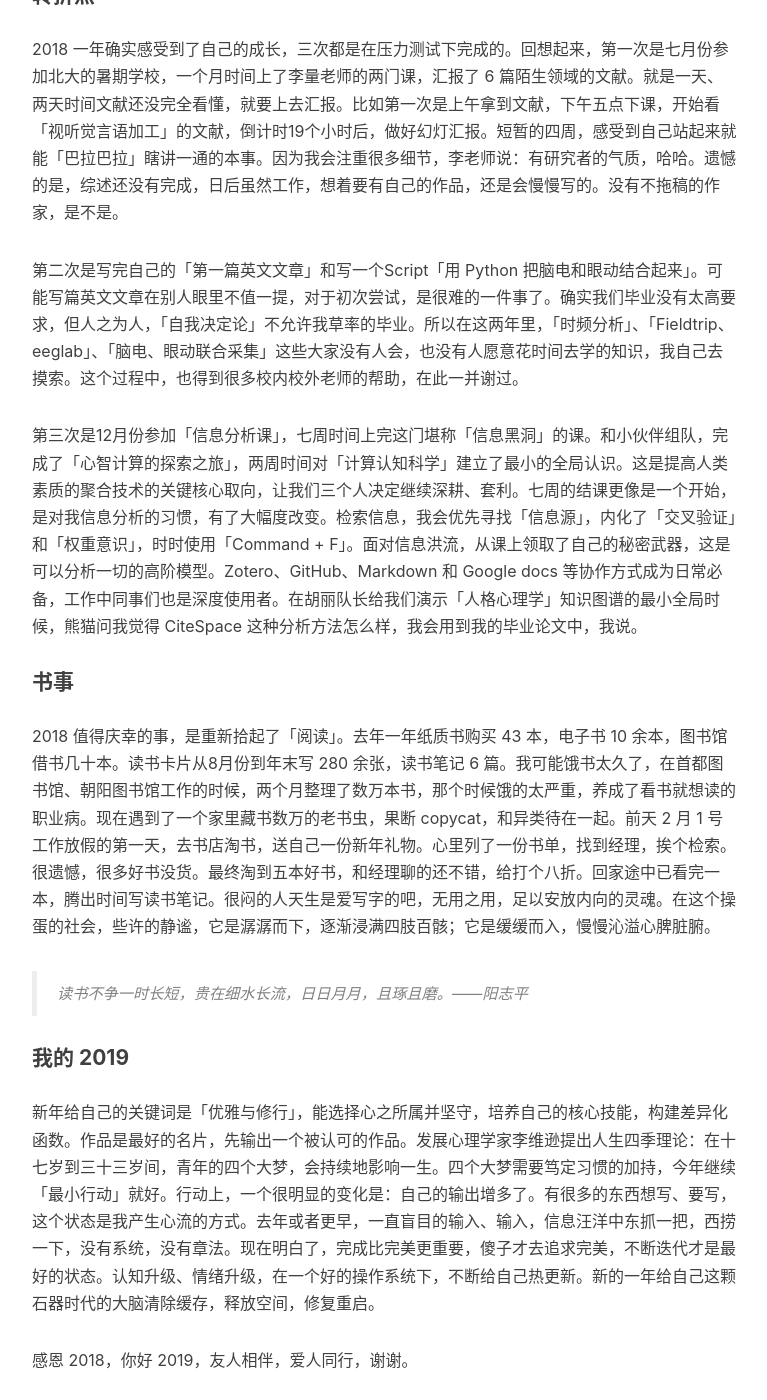
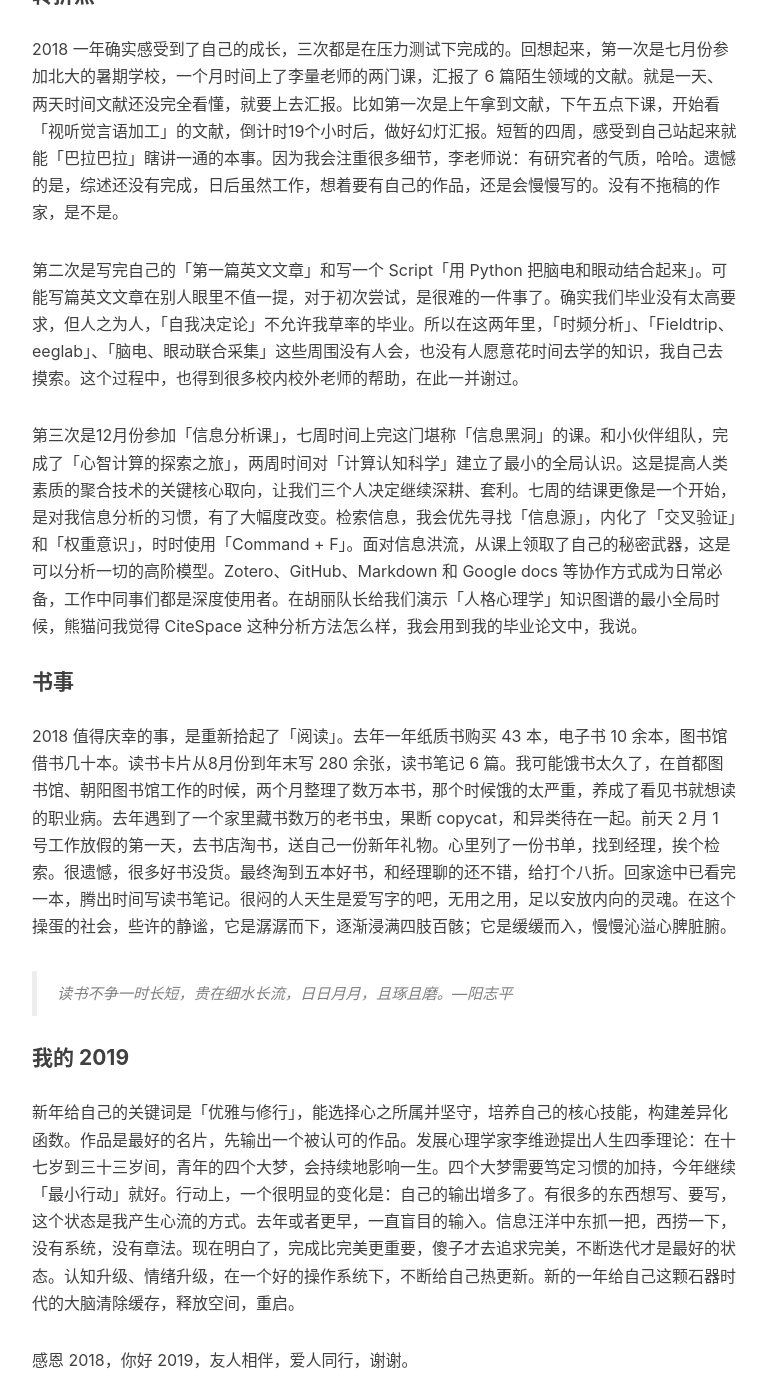
Before and after one commit to zapp926/blog, a Jekyll site: the page built from _posts/2019-02-03-My2018.md, in a window 1280 px wide and 1400 px high, scrolled down 1445 px. Shown: the whole window, without its empty margins (233-1000 px from the left). Built offline with Jekyll 4.4.1, drawn with Linux system fonts in a browser that asks for light colours; nearby versions of some CDN libraries; comment, search, counter and statistics services are not loaded; some of the changed text lies outside the part shown.

Commit message:
change blog

```diff
--- a/_posts/2019-02-03-My2018.md
+++ b/_posts/2019-02-03-My2018.md
@@ -16,28 +16,28 @@
 
 曾写下「愿年终回首，虽百般艰难，却已然飞渡千山。」现在回想过去的一年，有黑色五月，有灿漫时光。两人携手相伴，经过千山，沿途风景有鸟语花香、风和日丽，也有狂风暴雨、险峰迭出。两人有时走走停停，亦会狂奔疾驰。举着火把，面对前方荡荡扬尘，周身「喧嚣」此彼伏伏，两个小黑点渐渐融合。
 
-年终回首，沉思寻迹，回忆不出太多细节。人本身就有这种认知偏差，容易向前看，回顾过去会失去很多细节。几分钟回想一年，生活的片段闪回浮现，当时的撕心裂肺、美好激情已变得平平淡淡，更显真实。和女朋友说，亏欠她太多，和我这个「闷」的人在一起，约会的地方不是在图书馆就是书店，两人唯一的消遣是我爱看的话剧。几天前茶馆又在售票，回忆到去年我们坐在前排正中的位置，看「茶馆」的感觉。常四爷一句，「我爱国，可谁爱我呀！」，心头一酸，泪水生出来。疯狂的时候，我俩一周连着看过四场话剧。和她在一起后，我们有着自己的品味。有一晚，我们看完「天之骄子」回学校，路上女友说，曹植是如何都坐不上皇位的。倘若那个文才福艳、粲溢古今的曹植，那个传世美文「洛神赋」的书写者，果真江山坐定，是否还能写出「微幽兰之芬蔼兮，步踟蹰于山隅」？去年我们走过了四周年，想起王老师说，她们问卷收集的数据表示夫妻们是四年之痒，不是七年之痒。也时有争吵，我相信初心不变，就是余生。她，眉目笑语都会令我大病一场的人。
+年终回首，沉思寻迹，回忆不出太多细节。人本身就有这种认知偏差，容易向前看，回顾过去会失去很多细节。几分钟回想一年，生活的片段闪回浮现，当时的撕心裂肺、美好激情已变得平平淡淡，更显真实。和女朋友说，亏欠她太多，和我这个「闷」的人在一起，约会的地方不是在图书馆就是书店，两人唯一的消遣是我爱看的话剧。几天前茶馆又在售票，回忆到去年我们坐在前排正中的位置，看「茶馆」的感觉。常四爷一句，「我爱国，可谁爱我呀！」，心头一酸，泪水生出来。疯狂的时候，我俩一周连着看过四场话剧。和她在一起后，我们有着自己的品味。有一晚，我们看完「天之骄子」回学校，路上女友说，曹植是如何都坐不上皇位的。倘若那个文才富艳、粲溢古今的曹植，那个传世美文「洛神赋」的书写者，果真江山坐定，是否还能写出「微幽兰之芬蔼兮，步踟蹰于山隅」？去年我们走过了四周年，想起王老师说，她们问卷收集的数据表示夫妻们是四年之痒，不是七年之痒。也时有争吵，我相信初心不变，就是余生。她，眉目笑语都会令我大病一场的人。
 
 年终给自己的关键词是「慢慢地安静」。去年生日那天，参加完心理学大会，在纸上写下，「在这个一切都很急的国家，要花大力气让自己静下来、慢下来，生日快乐！」正如宇文所安所说，「我是非常喜欢王维的，他不是一个真正安静的诗人，却是一个用很大力气让自己安静下来的人，就像『安禅制毒龙』这样的诗句，反倒显得他特别有力量。」
 
-年末最后一天，友人问：今年最大的改变是什么？心理学算入门了吧！6 年的化学经验，到 2 年的蜕皮，感谢导师的包容，有着自由的试错空间。马上要毕业了，才对心理学有了感觉。想起研一问刘芳师姐，毕业的感觉。师姐也说，博士四年，现在才对研究有了些感觉。每个人都不会安于现状，想要寻求改变。选择心理学这条少有人走的路，有着内在动机的驱动。没有觉得转行的成本有多高，反而现在有着很大的自由度。Anyway，没有白走的路，心理学才刚刚上路。
+年末最后一天，友人问：今年最大的改变是什么？心理学算入门了吧！6 年的化学经验，到 2 年的蜕皮，感谢导师的包容，有着自由的试错空间。马上要毕业了，才对心理学有了感觉。想起研一问刘芳师姐，毕业的感觉。师姐也说，博士四年，现在才对研究有了些感觉。每个人都不会安于现状，想要寻求改变。选择心理学这条少有人走的路，有着内在动机的驱动。没有觉得转行的成本有多高，现在有着更大的自由度。Anyway，没有白走的路，心理学才刚刚上路。
 
 #### 转折点
 
 2018 一年确实感受到了自己的成长，三次都是在压力测试下完成的。回想起来，第一次是七月份参加北大的暑期学校，一个月时间上了李量老师的两门课，汇报了 6 篇陌生领域的文献。就是一天、两天时间文献还没完全看懂，就要上去汇报。比如第一次是上午拿到文献，下午五点下课，开始看「视听觉言语加工」的文献，倒计时19个小时后，做好幻灯汇报。短暂的四周，感受到自己站起来就能「巴拉巴拉」瞎讲一通的本事。因为我会注重很多细节，李老师说：有研究者的气质，哈哈。遗憾的是，综述还没有完成，日后虽然工作，想着要有自己的作品，还是会慢慢写的。没有不拖稿的作家，是不是。
 
-第二次是写完自己的「第一篇英文文章」和写一个Script「用 Python 把脑电和眼动结合起来」。可能写篇英文文章在别人眼里不值一提，对于初次尝试，是很难的一件事了。确实我们毕业没有太高要求，但人之为人，「自我决定论」不允许我草率的毕业。所以在这两年里，「时频分析」、「Fieldtrip、eeglab」、「脑电、眼动联合采集」这些大家没有人会，也没有人愿意花时间去学的知识，我自己去摸索。这个过程中，也得到很多校内校外老师的帮助，在此一并谢过。
+第二次是写完自己的「第一篇英文文章」和写一个 Script「用 Python 把脑电和眼动结合起来」。可能写篇英文文章在别人眼里不值一提，对于初次尝试，是很难的一件事了。确实我们毕业没有太高要求，但人之为人，「自我决定论」不允许我草率的毕业。所以在这两年里，「时频分析」、「Fieldtrip、eeglab」、「脑电、眼动联合采集」这些周围没有人会，也没有人愿意花时间去学的知识，我自己去摸索。这个过程中，也得到很多校内校外老师的帮助，在此一并谢过。
 
-第三次是12月份参加「信息分析课」，七周时间上完这门堪称「信息黑洞」的课。和小伙伴组队，完成了「心智计算的探索之旅」，两周时间对「计算认知科学」建立了最小的全局认识。这是提高人类素质的聚合技术的关键核心取向，让我们三个人决定继续深耕、套利。七周的结课更像是一个开始，是对我信息分析的习惯，有了大幅度改变。检索信息，我会优先寻找「信息源」，内化了「交叉验证」和「权重意识」，时时使用「Command + F」。面对信息洪流，从课上领取了自己的秘密武器，这是可以分析一切的高阶模型。Zotero、GitHub、Markdown 和 Google docs 等协作方式成为日常必备，工作中同事们也是深度使用者。在胡丽队长给我们演示「人格心理学」知识图谱的最小全局时候，熊猫问我觉得 CiteSpace 这种分析方法怎么样，我会用到我的毕业论文中，我说。
+第三次是12月份参加「信息分析课」，七周时间上完这门堪称「信息黑洞」的课。和小伙伴组队，完成了「心智计算的探索之旅」，两周时间对「计算认知科学」建立了最小的全局认识。这是提高人类素质的聚合技术的关键核心取向，让我们三个人决定继续深耕、套利。七周的结课更像是一个开始，是对我信息分析的习惯，有了大幅度改变。检索信息，我会优先寻找「信息源」，内化了「交叉验证」和「权重意识」，时时使用「Command + F」。面对信息洪流，从课上领取了自己的秘密武器，这是可以分析一切的高阶模型。Zotero、GitHub、Markdown 和 Google docs 等协作方式成为日常必备，工作中同事们都是深度使用者。在胡丽队长给我们演示「人格心理学」知识图谱的最小全局时候，熊猫问我觉得 CiteSpace 这种分析方法怎么样，我会用到我的毕业论文中，我说。
 
 #### 书事
 
-2018 值得庆幸的事，是重新拾起了「阅读」。去年一年纸质书购买 43 本，电子书 10 余本，图书馆借书几十本。读书卡片从8月份到年末写 280 余张，读书笔记 6 篇。我可能饿书太久了，在首都图书馆、朝阳图书馆工作的时候，两个月整理了数万本书，那个时候饿的太严重，养成了看书就想读的职业病。现在遇到了一个家里藏书数万的老书虫，果断 copycat，和异类待在一起。前天 2 月 1 号工作放假的第一天，去书店淘书，送自己一份新年礼物。心里列了一份书单，找到经理，挨个检索。很遗憾，很多好书没货。最终淘到五本好书，和经理聊的还不错，给打个八折。回家途中已看完一本，腾出时间写读书笔记。很闷的人天生是爱写字的吧，无用之用，足以安放内向的灵魂。在这个操蛋的社会，些许的静谧，它是潺潺而下，逐渐浸满四肢百骸；它是缓缓而入，慢慢沁溢心脾脏腑。
+2018 值得庆幸的事，是重新拾起了「阅读」。去年一年纸质书购买 43 本，电子书 10 余本，图书馆借书几十本。读书卡片从8月份到年末写 280 余张，读书笔记 6 篇。我可能饿书太久了，在首都图书馆、朝阳图书馆工作的时候，两个月整理了数万本书，那个时候饿的太严重，养成了看见书就想读的职业病。去年遇到了一个家里藏书数万的老书虫，果断 copycat，和异类待在一起。前天 2 月 1 号工作放假的第一天，去书店淘书，送自己一份新年礼物。心里列了一份书单，找到经理，挨个检索。很遗憾，很多好书没货。最终淘到五本好书，和经理聊的还不错，给打个八折。回家途中已看完一本，腾出时间写读书笔记。很闷的人天生是爱写字的吧，无用之用，足以安放内向的灵魂。在这个操蛋的社会，些许的静谧，它是潺潺而下，逐渐浸满四肢百骸；它是缓缓而入，慢慢沁溢心脾脏腑。
 
->  读书不争一时长短，贵在细水长流，日日月月，且琢且磨。——阳志平
+>  读书不争一时长短，贵在细水长流，日日月月，且琢且磨。—阳志平
 
 #### 我的 2019
-新年给自己的关键词是「优雅与修行」，能选择心之所属并坚守，培养自己的核心技能，构建差异化函数。作品是最好的名片，先输出一个被认可的作品。发展心理学家李维逊提出人生四季理论：在十七岁到三十三岁间，青年的四个大梦，会持续地影响一生。四个大梦需要笃定习惯的加持，今年继续「最小行动」就好。行动上，一个很明显的变化是：自己的输出增多了。有很多的东西想写、要写，这个状态是我产生心流的方式。去年或者更早，一直盲目的输入、输入，信息汪洋中东抓一把，西捞一下，没有系统，没有章法。现在明白了，完成比完美更重要，傻子才去追求完美，不断迭代才是最好的状态。认知升级、情绪升级，在一个好的操作系统下，不断给自己热更新。新的一年给自己这颗石器时代的大脑清除缓存，释放空间，修复重启。
+新年给自己的关键词是「优雅与修行」，能选择心之所属并坚守，培养自己的核心技能，构建差异化函数。作品是最好的名片，先输出一个被认可的作品。发展心理学家李维逊提出人生四季理论：在十七岁到三十三岁间，青年的四个大梦，会持续地影响一生。四个大梦需要笃定习惯的加持，今年继续「最小行动」就好。行动上，一个很明显的变化是：自己的输出增多了。有很多的东西想写、要写，这个状态是我产生心流的方式。去年或者更早，一直盲目的输入。信息汪洋中东抓一把，西捞一下，没有系统，没有章法。现在明白了，完成比完美更重要，傻子才去追求完美，不断迭代才是最好的状态。认知升级、情绪升级，在一个好的操作系统下，不断给自己热更新。新的一年给自己这颗石器时代的大脑清除缓存，释放空间，重启。
 
 感恩 2018，你好 2019，友人相伴，爱人同行，谢谢。
 
```
